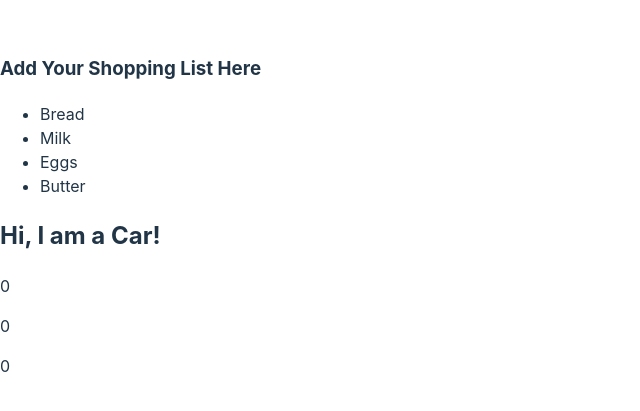
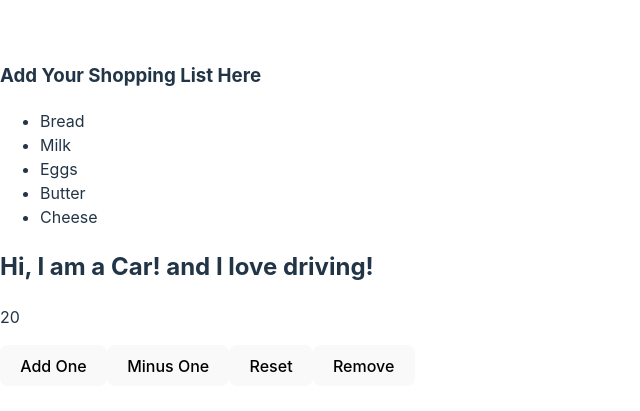
Before and after one commit to pasdevops/react-task, a React (Vite) app in the folder my-pas-app/: page / in a window 1280 px wide. Shown: the part 185-596 px from the top of the page, without its empty margins (0-640 px from the left). Built offline with nearby package versions, Linux system fonts and the light colour scheme.

Commit message:
Assignment Tasks

```diff
--- a/my-pas-app/src/components/Cars.jsx
+++ b/my-pas-app/src/components/Cars.jsx
@@ -2,7 +2,7 @@ import React, { Component } from 'react';
 class Cars extends Component {
 
     render() {
-        return <h2>Hi, I am a Car!</h2>;
+        return <h2>Hi, I am a Car! and I love driving!</h2>;
     }
 }
 
--- a/my-pas-app/src/components/Counter.jsx
+++ b/my-pas-app/src/components/Counter.jsx
@@ -4,7 +4,7 @@ import React, { Component } from 'react';
 
 
 class Counter extends Component {
-  state = { count: 0 };
+  state = { count: 20 };
 
   onAdd = () => {
     this.setState({ count: this.state.count + 1 });
@@ -15,15 +15,21 @@ class Counter extends Component {
   };
 
   onReset = () => {
-    this.setState({ count: this.state.count -0 });
+    this.setState({ count: 0 });
+  };
+
+  onRemove = () => {
+    this.setState({ count: -0});
   };
 
   render() {
     return (
       <>
-        <p onClick={this.onAdd}>{this.state.count}</p>
-        <p onClick={this.onMinus}>{this.state.count}</p>
-        <p onClick={this.onReset}>{this.state.count}</p>
+        <p>{this.state.count}</p>
+        <button onClick={this.onAdd}>Add One</button>
+        <button onClick={this.onMinus}>Minus One</button>
+        <button onClick={this.onReset}>Reset</button>
+        <button onClick={this.onReset}>Remove</button>
       </>
     );
   }
--- a/my-pas-app/src/components/Shopping.jsx
+++ b/my-pas-app/src/components/Shopping.jsx
@@ -9,6 +9,7 @@ class Shopping extends Component {
               <li>Milk</li>
               <li>Eggs</li>
               <li>Butter</li>
+              <li>Cheese</li>
             </ul>
           </div>
         );
```
